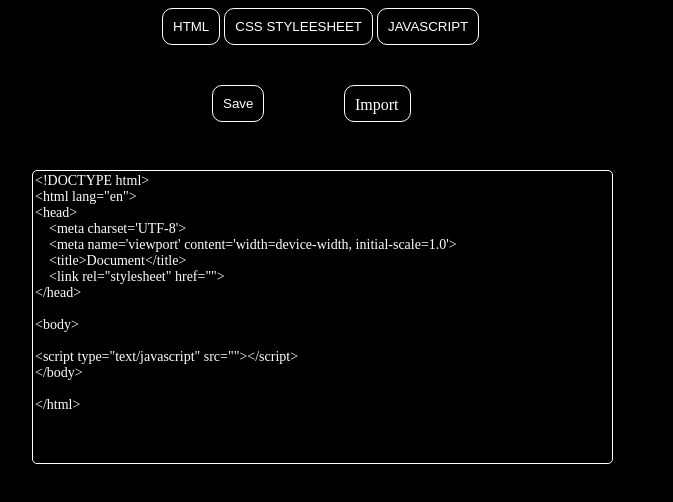
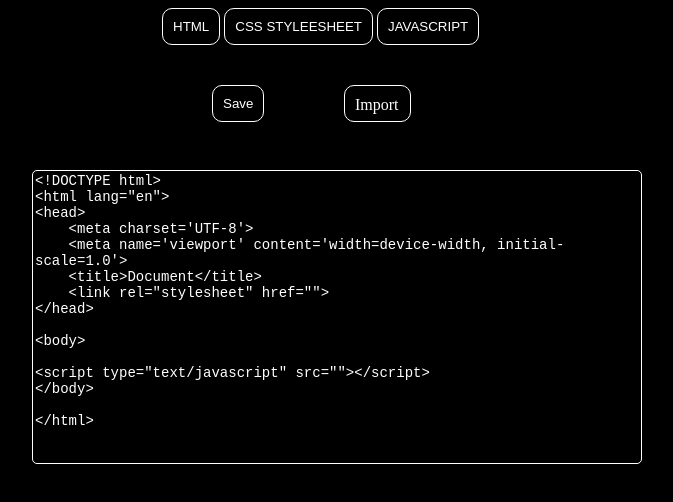
Before and after one commit to NAVEEN121913/N_SAVE_EDITOR, a website: page index.html in a window 1280 px wide. Shown: the part 142-644 px from the top of the page, without its empty margins (338-1011 px from the left). Drawn offline with Linux system fonts and the light colour scheme.

Commit message:
Update style.css

```diff
--- a/style.css
+++ b/style.css
@@ -18,7 +18,7 @@
     border: 1px solid #ffffff;
     margin-left: 20px;
     color: #ffffff;
-    font-family: serif;
+    font-family: monospace;
     font-size: 14px;
     resize: none;
     border-radius: 5px;
```
